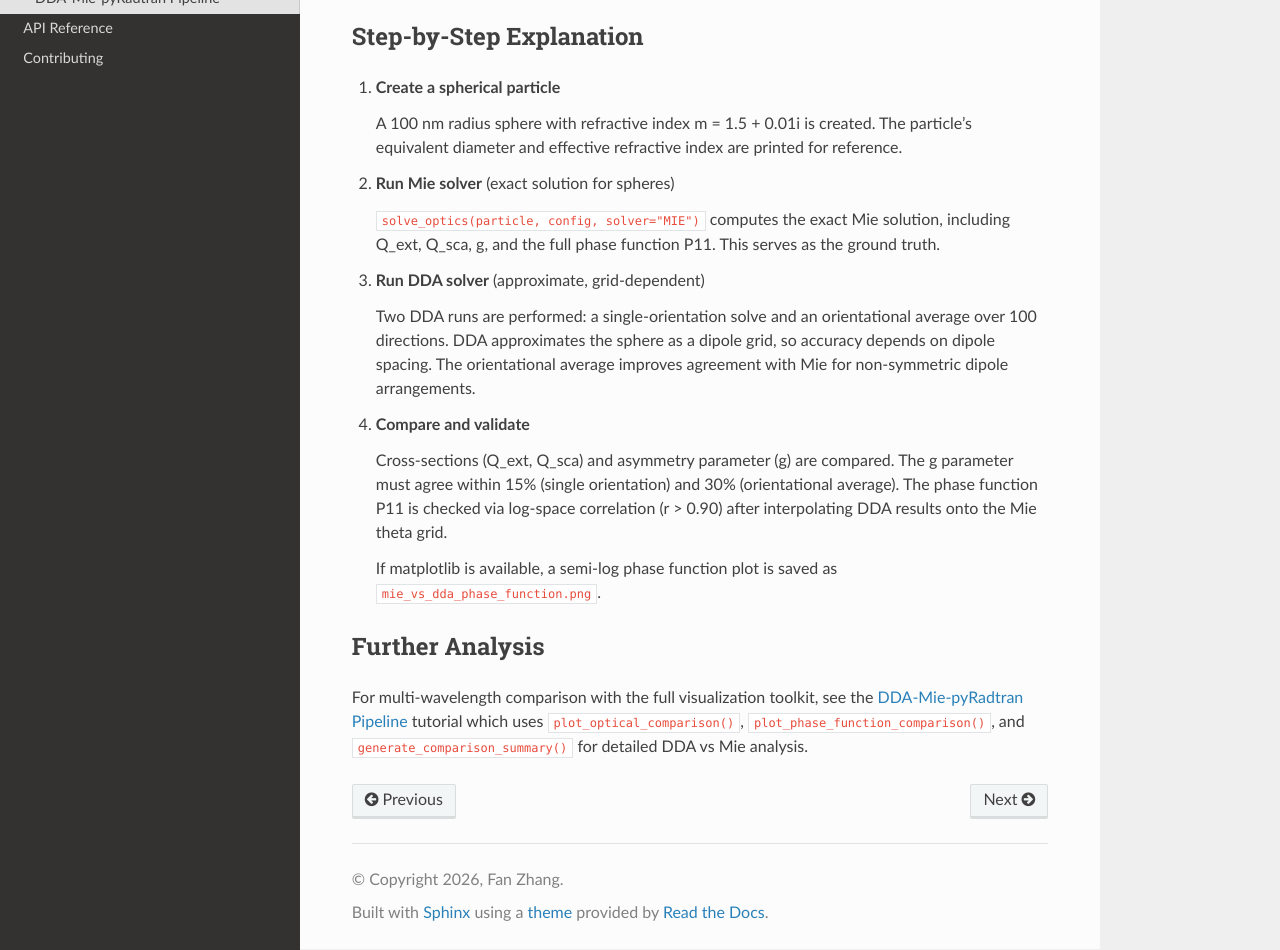
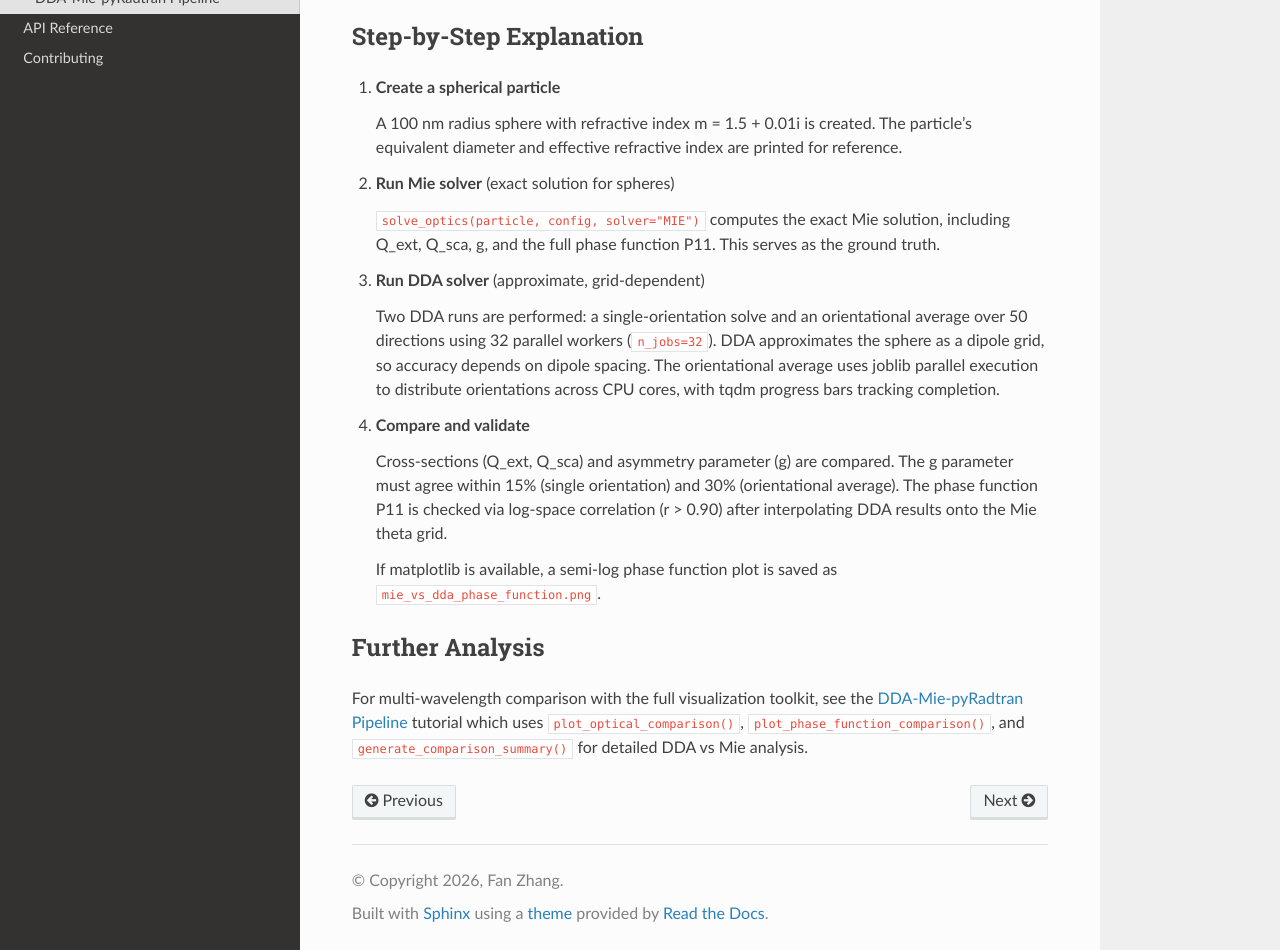
Before and after one commit to openEarthModelling/Aerosol3D, a Sphinx documentation site: the page built from docs/tutorials/mie-vs-dda-validation.rst, in a window 1280 px wide and 1366 px high, cut to the strip 416-1366 px from the top of the window. Built offline with Sphinx 7.4.7 and the Read the Docs theme 3.1.0, drawn with Linux system fonts in a browser that asks for light colours.

Commit message:
docs: update validation tutorial for parallel orientation averaging
Co-Authored-By: Claude Opus 4.7 <noreply@anthropic.com>

```diff
--- a/docs/tutorials/mie-vs-dda-validation.rst
+++ b/docs/tutorials/mie-vs-dda-validation.rst
@@ -30,9 +30,11 @@ Step-by-Step Explanation
 3. **Run DDA solver** (approximate, grid-dependent)
 
    Two DDA runs are performed: a single-orientation solve and an orientational
-   average over 100 directions. DDA approximates the sphere as a dipole grid,
-   so accuracy depends on dipole spacing. The orientational average improves
-   agreement with Mie for non-symmetric dipole arrangements.
+   average over 50 directions using 32 parallel workers (``n_jobs=32``).
+   DDA approximates the sphere as a dipole grid, so accuracy depends on
+   dipole spacing.  The orientational average uses joblib parallel execution
+   to distribute orientations across CPU cores, with tqdm progress bars
+   tracking completion.
 
 4. **Compare and validate**
 
```
